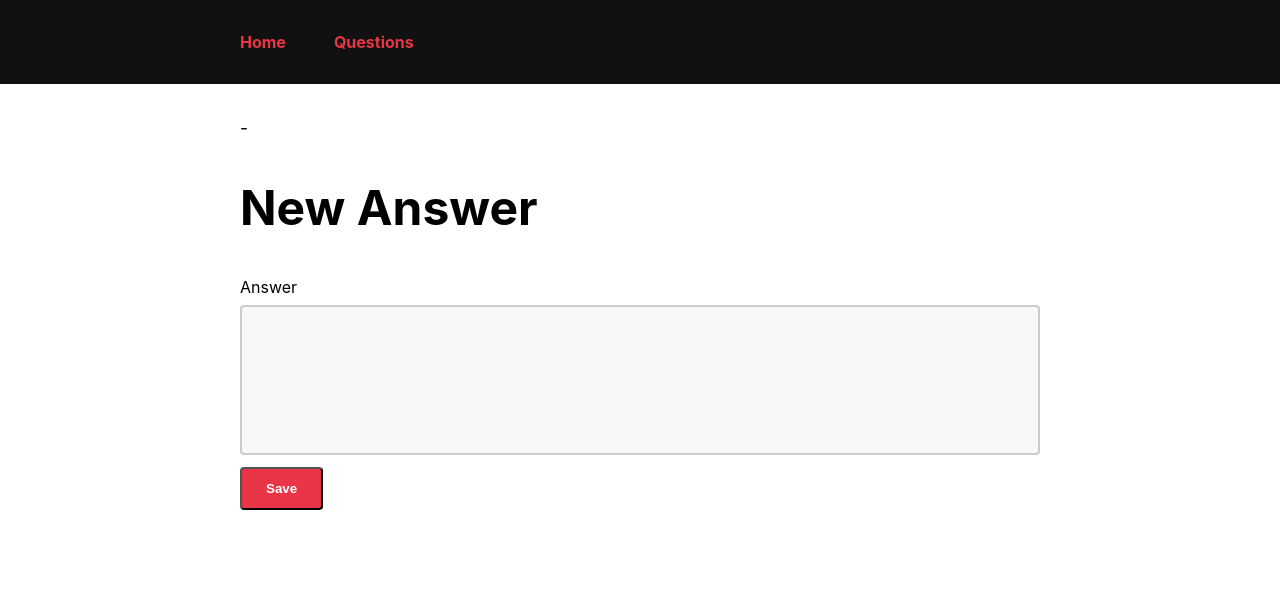
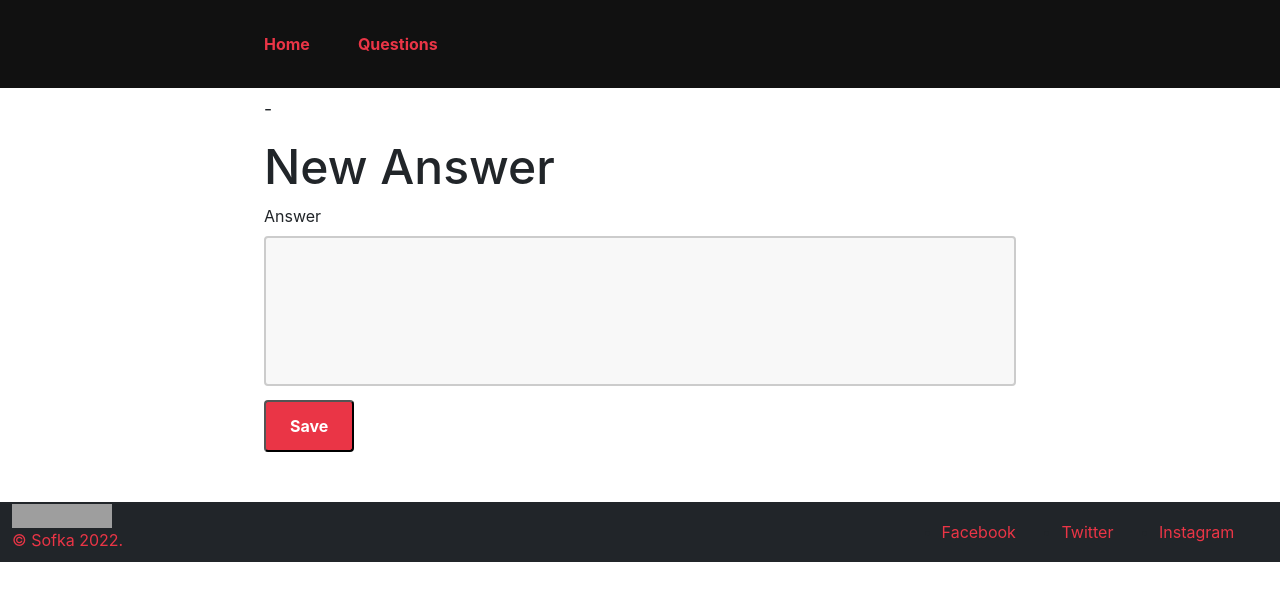
Before and after one commit to roxor97/AplicacionEmpresarial, a React (Create React App) app in the folder frontend/: page /answer/1 in a window 1280 px wide. Shown: the top 600 px of the page. Built offline with nearby package versions, Linux system fonts and the light colour scheme; no server answers; grey boxes are pictures that could not be loaded.

Commit message:
directriz #6 lista

```diff
--- a/frontend/package.json
+++ b/frontend/package.json
@@ -5,8 +5,10 @@
     "keywords": [],
     "main": "src/index.js",
     "dependencies": {
+        "bootstrap": "^5.1.3",
         "firebase": "^8.3.3",
         "react": "16.12.0",
+        "react-bootstrap": "^2.1.0",
         "react-dom": "16.12.0",
         "react-firebase-hooks": "^3.0.3",
         "react-hook-form": "^7.6.4",
--- a/frontend/public/index.html
+++ b/frontend/public/index.html
@@ -10,7 +10,10 @@
       homescreen on Android. See https://developers.google.com/web/fundamentals/engage-and-retain/web-app-manifest/
     -->
   <link rel="manifest" href="%PUBLIC_URL%/manifest.json">
+  <link rel="stylesheet" href="path/to/font-awesome/css/font-awesome.min.css">
   <link rel="shortcut icon" href="%PUBLIC_URL%/favicon.ico">
+  <link rel="stylesheet" href="https://cdn.jsdelivr.net/npm/bootstrap@5.1.3/dist/css/bootstrap.min.css"
+    integrity="sha384-1BmE4kWBq78iYhFldvKuhfTAU6auU8tT94WrHftjDbrCEXSU1oBoqyl2QvZ6jIW3" crossorigin="anonymous" />
   <!--
       Notice the use of %PUBLIC_URL% in the tags above.
       It will be replaced with the URL of the `public` folder during the build.
@@ -20,7 +23,7 @@
       work correctly both with client-side routing and a non-root public URL.
       Learn how to configure a non-root public URL by running `npm run build`.
     -->
-	<title>React App</title>
+  <title>Questions App</title>
 </head>
 
 <body>
--- a/frontend/src/App.js
+++ b/frontend/src/App.js
@@ -11,6 +11,7 @@ import "firebase/auth";
 import { login, logout } from './actions/authActions';
 
 import { PublicNavbar, PrivateNavbar } from './components/Navbar'
+import Footer from './components/Footer';
 import HomePage from './pages/HomePage'
 import SingleQuestionPage from './pages/SingleQuestionPage'
 import QuestionsPage from './pages/QuestionsPage'
@@ -32,7 +33,7 @@ const auth = firebase.auth();
 
 const App = ({ dispatch }) => {
   const [user] = useAuthState(auth);
-  if(user){
+  if (user) {
     dispatch(login(user.email, user.uid))
   }
   return (
@@ -65,6 +66,7 @@ const App = ({ dispatch }) => {
           </Switch>
         </>
       }
+      <Footer />
     </Router>
   )
 }
--- /dev/null
+++ b/frontend/src/components/Footer.jsx
@@ -0,0 +1,33 @@
+import React from "react";
+const Footer = () => {
+    return (
+      <>
+        <footer class="bg-dark text-center text-lg-start">
+          <div class="container">
+            <a class="linkImage" href="#">
+              <img
+                src="https://www.sofka.com.co/wp-content/uploads/2021/02/Group-35.png"
+                alt=""
+                width="100"
+                height="24"
+                class="d-inline-block align-text-top"
+              />
+              <br />
+              © Sofka 2022.
+            </a>
+          </div>
+
+          <div class="enlaces">
+            <ul>
+                <li><a href="#">Facebook</a></li>
+                <li><a href="#">Twitter</a></li>
+                <li><a href="#">Instagram</a></li>
+            </ul>
+          </div>
+
+        </footer>
+      </>
+    );
+  };
+
+  export default Footer;
--- a/frontend/src/components/Question.js
+++ b/frontend/src/components/Question.js
@@ -1,5 +1,6 @@
 import React from 'react'
 import { Link } from 'react-router-dom'
+import "../index.css";
 
 export const Question = ({ question, excerpt, onDelete }) => (
   <article className={excerpt ? 'question-excerpt' : 'question'}>
--- a/frontend/src/index.css
+++ b/frontend/src/index.css
@@ -1,3 +1,7 @@
+*{
+  margin: 0%;
+  padding: 0%;
+}
 body {
     margin: 0;
     font-family: -apple-system, BlinkMacSystemFont, sans-serif;
@@ -24,6 +28,8 @@ body {
     padding: 1rem 1.5rem;
     border-radius: 4px;
   }
+
+
 
   nav a:first-of-type {
     margin-left: -1.5rem;
@@ -67,6 +73,40 @@ body {
     resize: none;
   }
 
+  footer{
+    display: flex;
+    flex-flow: row wrap;
+    justify-content: space-between;
+    align-items: center;
+    width: 100%;
+    height: 60px;
+    margin-top: 50px;
+  }
+  .container{
+    width: 20%;
+    height: 100%;
+    margin: 0px;
+  }
+  .enlaces{
+    width: 30%;
+    height: 100%;
+    display: flex;
+    flex-flow: row wrap;
+    justify-content: flex-end;
+    align-items: center;
+  }
+  .enlaces ul{
+    width: 100%;
+    height: 100%;
+    display: flex;
+    flex-flow: row nowrap;
+    justify-content:space-evenly;
+    align-items: center;
+    margin: 0%;
+    padding: 0%;
+  }
+
+
   .question h2 {
     font-size: 2.5rem;
   }
```
Also changed, not shown: 1 other file (tests, documents, lock files or other folders). Lines whose indentation alone changed are shown as unchanged.
